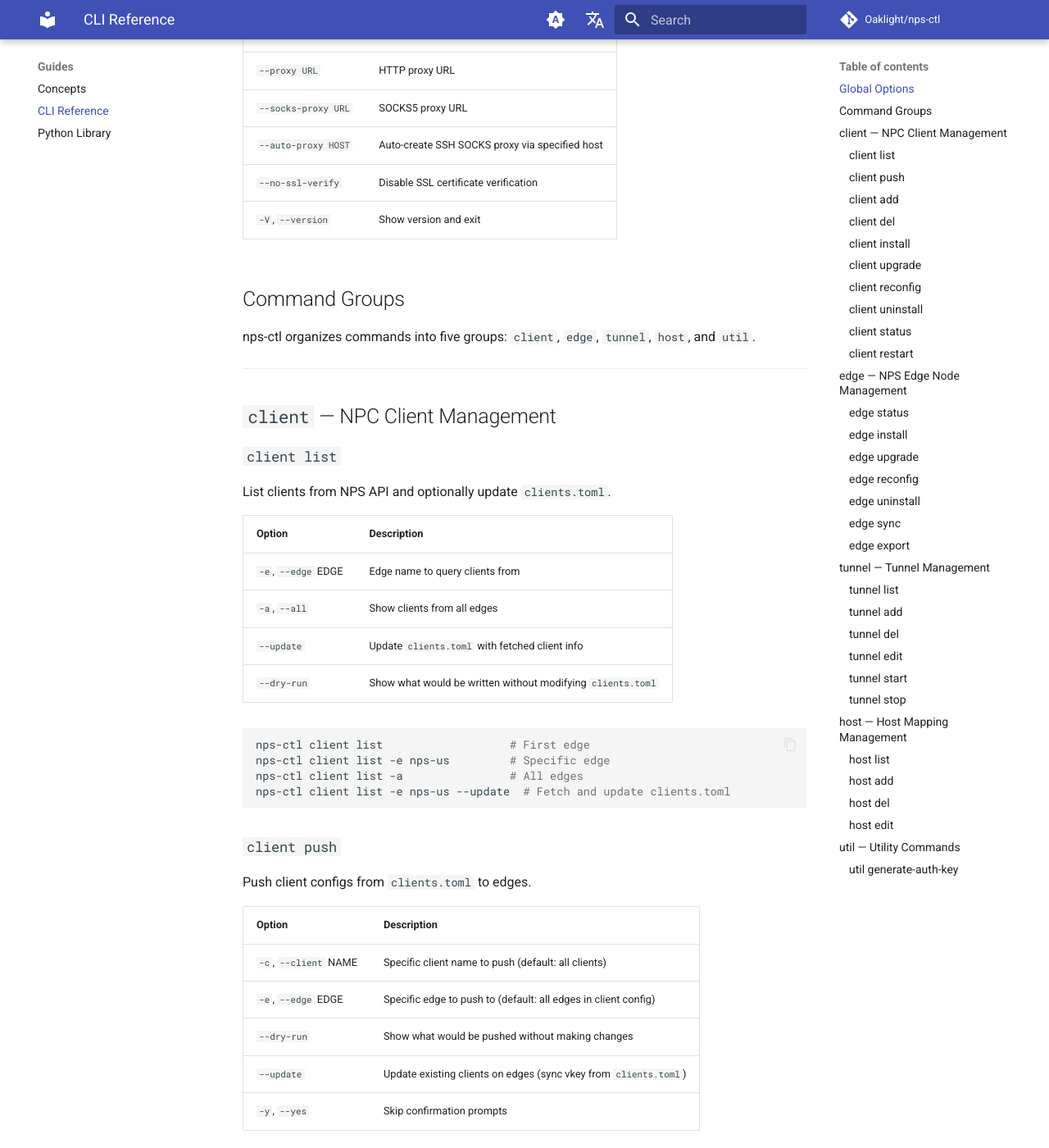
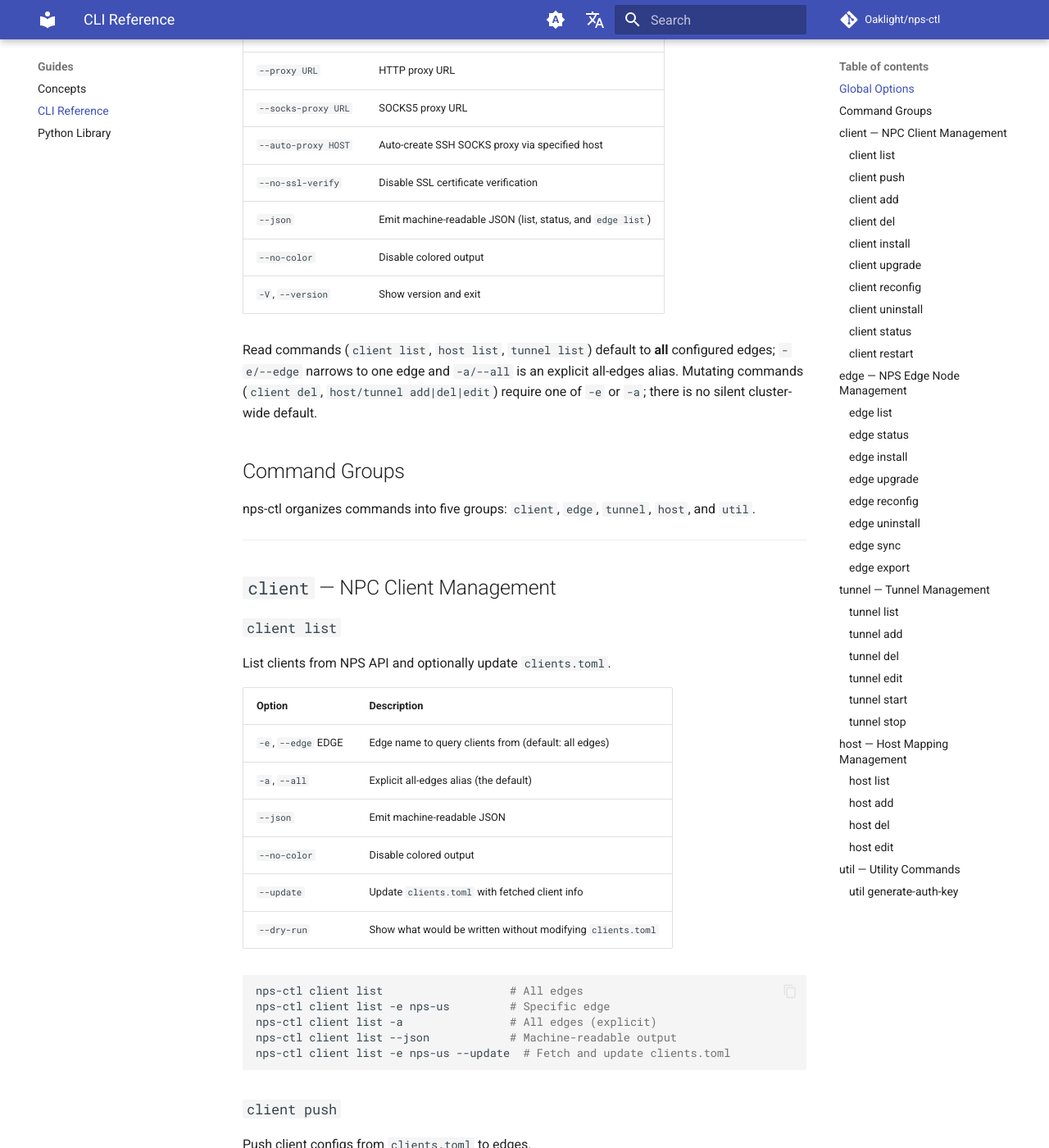
Before and after one commit to Oaklight/nps-ctl, an MkDocs documentation site: the page built from docs/guides/cli.md, in a window 1280 px wide and 1400 px high, scrolled down 514 px. Shown: the whole window at 82% size. Built offline with MkDocs 1.6.1 and Material for MkDocs 9.7.7, drawn with Linux system fonts in a browser that asks for light colours; comment, search, counter and statistics services are not loaded; some of the changed text lies outside the part shown.

Commit message:
docs: sync CLI guide with edge targeting and output changes
Document all-edges defaults for read commands, required -e/-a on
mutations, edge list, --json/--no-color, the host matrix, and non-zero
exits for client status and edge sync. Correct the edge export default
and the library list pagination behavior.

````diff
--- a/docs/guides/cli.md
+++ b/docs/guides/cli.md
@@ -13,7 +13,15 @@
 | `--socks-proxy URL` | SOCKS5 proxy URL |
 | `--auto-proxy HOST` | Auto-create SSH SOCKS proxy via specified host |
 | `--no-ssl-verify` | Disable SSL certificate verification |
+| `--json` | Emit machine-readable JSON (list, status, and `edge list`) |
+| `--no-color` | Disable colored output |
 | `-V`, `--version` | Show version and exit |
+
+Read commands (`client list`, `host list`, `tunnel list`) default to **all**
+configured edges; `-e/--edge` narrows to one edge and `-a/--all` is an
+explicit all-edges alias. Mutating commands (`client del`, `host/tunnel
+add|del|edit`) require one of `-e` or `-a`; there is no silent cluster-wide
+default.
 
 ## Command Groups
 
@@ -29,15 +37,18 @@
 
 | Option | Description |
 | --- | --- |
-| `-e`, `--edge` EDGE | Edge name to query clients from |
-| `-a`, `--all` | Show clients from all edges |
+| `-e`, `--edge` EDGE | Edge name to query clients from (default: all edges) |
+| `-a`, `--all` | Explicit all-edges alias (the default) |
+| `--json` | Emit machine-readable JSON |
+| `--no-color` | Disable colored output |
 | `--update` | Update `clients.toml` with fetched client info |
 | `--dry-run` | Show what would be written without modifying `clients.toml` |
 
 ```bash
-nps-ctl client list                   # First edge
+nps-ctl client list                   # All edges
 nps-ctl client list -e nps-us         # Specific edge
-nps-ctl client list -a                # All edges
+nps-ctl client list -a                # All edges (explicit)
+nps-ctl client list --json            # Machine-readable output
 nps-ctl client list -e nps-us --update  # Fetch and update clients.toml
 ```
 
@@ -86,12 +97,13 @@
 | --- | --- |
 | `--id` ID | Client ID (edge-specific, requires `-e`) |
 | `-r`, `--remark` NAME | Client remark name (can operate across all edges) |
-| `-e`, `--edge` EDGE | Edge name (required for `--id`, default: all edges for `--remark`) |
+| `-e`, `--edge` EDGE | Edge name (required for `--id`; required for `--remark` unless `-a/--all`) |
+| `-a`, `--all` | Delete the named client from every configured edge |
 | `-y`, `--yes` | Skip confirmation prompts |
 
 ```bash
 nps-ctl client del --id 3 -e nps-us -y          # Delete by edge-specific ID
-nps-ctl client del -r my-server                  # Delete by remark across all edges
+nps-ctl client del -r my-server -a               # Delete by remark across all edges
 ```
 
 ### `client install`
@@ -174,6 +186,10 @@
 nps-ctl client status --parallel                 # Parallel check
 ```
 
+The final line reports `ok: N, failed: N`. The command exits 1 if any SSH
+check fails or any client's NPC is not installed and running; a running
+service exits 0.
+
 ### `client restart`
 
 Restart NPC service on client machines.
@@ -192,13 +208,35 @@
 
 ## `edge` — NPS Edge Node Management
 
+### `edge list`
+
+List every edge configured in `edges.toml` without network access.
+
+| Option | Description |
+| --- | --- |
+| `--json` | Emit machine-readable JSON |
+| `--no-color` | Disable colored output |
+
+```bash
+nps-ctl edge list
+nps-ctl edge list --json
+```
+
 ### `edge status`
 
 Show status of all configured edge nodes.
 
+| Option | Description |
+| --- | --- |
+| `--json` | Emit machine-readable JSON |
+| `--no-color` | Disable colored output |
+
 ```bash
 nps-ctl edge status
+nps-ctl edge status --json
 ```
+
+Exits 1 if any edge is offline.
 
 ### `edge install`
 
@@ -286,18 +324,21 @@
 nps-ctl edge sync -f nps-asia -t tunnels --parallel   # Sync only tunnels, parallel
 ```
 
+The final line reports `edges ok: N, failed: N`. The command exits 1 if any
+target edge cannot be reached or any synced operation fails.
+
 ### `edge export`
 
 Export edge configuration to a file.
 
 | Option | Description |
 | --- | --- |
-| `-e`, `--edge` EDGE | Edge name to export (default: all edges) |
+| `-e`, `--edge` EDGE | Edge name to export (default: first configured edge) |
 | `-o`, `--output` PATH | Output file path |
 
 ```bash
 nps-ctl edge export -e nps-us -o backup.json
-nps-ctl edge export                                   # Export all edges
+nps-ctl edge export                                   # First configured edge
 ```
 
 ---
@@ -310,15 +351,19 @@
 
 | Option | Description |
 | --- | --- |
-| `-e`, `--edge` EDGE | Edge name to query (default: first edge) |
+| `-e`, `--edge` EDGE | Edge name to query (default: all edges) |
 | `-t`, `--type` {tcp,udp,socks5,httpProxy,secret,p2p,file} | Filter by tunnel type |
-| `-a`, `--all` | Show tunnels from all edges |
+| `-a`, `--all` | Explicit all-edges alias (the default) |
+| `--json` | Emit machine-readable JSON |
+| `--no-color` | Disable colored output |
 
 ```bash
-nps-ctl tunnel list                       # First edge
-nps-ctl tunnel list -a                    # All edges
+nps-ctl tunnel list                       # All edges
+nps-ctl tunnel list -a                    # All edges (explicit)
+nps-ctl tunnel list -e nps-us             # Specific edge
 nps-ctl tunnel list -t tcp                # Only TCP tunnels
 nps-ctl tunnel list -e nps-us -t udp      # UDP tunnels on specific edge
+nps-ctl tunnel list --json                # Machine-readable output
 ```
 
 ### `tunnel add`
@@ -331,13 +376,14 @@
 | `-t`, `--type` {tcp,udp,socks5,httpProxy} | Tunnel type (default: tcp) |
 | `-p`, `--port` PORT | Server port |
 | `-T`, `--target` ADDR | Target address (host:port) |
-| `-e`, `--edge` EDGE | Edge name to add tunnel to (default: all edges) |
+| `-e`, `--edge` EDGE | Edge name to add tunnel to (required unless `-a/--all`) |
+| `-a`, `--all` | Add the tunnel to every configured edge |
 | `-r`, `--remark` TEXT | Tunnel remark |
 | `-y`, `--yes` | Skip confirmation prompts |
 
 ```bash
-nps-ctl tunnel add -c my-server -t tcp -p 8080 -T 127.0.0.1:80
-nps-ctl tunnel add -c my-server -t udp -p 5353 -T 127.0.0.1:53 -r "dns"
+nps-ctl tunnel add -c my-server -t tcp -p 8080 -T 127.0.0.1:80 -a
+nps-ctl tunnel add -c my-server -t udp -p 5353 -T 127.0.0.1:53 -a -r "dns"
 nps-ctl tunnel add -c my-server -t socks5 -p 1080 -e nps-us
 ```
 
@@ -351,13 +397,14 @@
 | `-r`, `--remark` TEXT | Tunnel remark (can operate across all edges) — mutually exclusive with `--id` |
 | `-p`, `--port` PORT | Server port (use with `-t/--type` to locate tunnel across edges) |
 | `-t`, `--type` {tcp,udp,socks5,httpProxy} | Tunnel type (use with `-p/--port` to locate tunnel across edges) |
-| `-e`, `--edge` EDGE | Edge name (required for `--id`, optional for `--remark`/`--port`+`--type`) |
+| `-e`, `--edge` EDGE | Edge name (required with `--id`; otherwise use this or `-a/--all`) |
+| `-a`, `--all` | Delete the matching tunnel from every configured edge |
 | `-y`, `--yes` | Skip confirmation prompts |
 
 ```bash
 nps-ctl tunnel del --id 5 -e nps-us -y           # By edge-specific ID
-nps-ctl tunnel del -r "dns"                       # By remark across all edges
-nps-ctl tunnel del -p 8080 -t tcp                 # By port+type across all edges
+nps-ctl tunnel del -r "dns" -a                    # By remark across all edges
+nps-ctl tunnel del -p 8080 -t tcp -a              # By port+type across all edges
 ```
 
 !!! note "Multi-match safety"
@@ -375,7 +422,8 @@
 | `-r`, `--remark` TEXT | Tunnel remark to locate (can operate across all edges) — mutually exclusive with `--id` |
 | `-p`, `--port` PORT | Server port to locate (use with `-t/--type` across edges) |
 | `-t`, `--type` {tcp,udp,socks5,httpProxy} | Tunnel type to locate (use with `-p/--port` across edges) |
-| `-e`, `--edge` EDGE | Edge name (required for `--id`, optional for `--remark`/`--port`+`--type`) |
+| `-e`, `--edge` EDGE | Edge name (required with `--id`; otherwise use this or `-a/--all`) |
+| `-a`, `--all` | Edit the matching tunnel on every configured edge |
 
 **Value options (what to change):**
 
@@ -387,8 +435,8 @@
 | `-y`, `--yes` | Skip confirmation prompts |
 
 ```bash
-nps-ctl tunnel edit -r "dns" --new-target 10.0.0.1:53
-nps-ctl tunnel edit -p 8080 -t tcp --new-port 9090
+nps-ctl tunnel edit -r "dns" -a --new-target 10.0.0.1:53
+nps-ctl tunnel edit -p 8080 -t tcp -a --new-port 9090
 nps-ctl tunnel edit --id 5 -e nps-us --new-remark "web-proxy"
 ```
 
@@ -428,14 +476,24 @@
 
 | Option | Description |
 | --- | --- |
-| `-e`, `--edge` EDGE | Edge name to query (default: first edge) |
-| `-a`, `--all` | Show host mappings from all edges |
+| `-e`, `--edge` EDGE | Edge name to query (default: all edges) |
+| `-a`, `--all` | Explicit all-edges alias (the default) |
+| `--matrix` | Domain-by-edge presence matrix |
+| `--json` | Emit machine-readable JSON |
+| `--no-color` | Disable colored output |
 
 ```bash
 nps-ctl host list
 nps-ctl host list -a
 nps-ctl host list -e nps-us
+nps-ctl host list --matrix          # Presence of every domain on every edge
+nps-ctl host list --matrix --json
 ```
+
+The matrix shows the union of domains as rows and configured edges as
+columns. Cells are `✓` present, `-` missing, and `!` fetch failed; failed
+edges also show their error under the table. The command exits 1 when any
+edge could not be fetched.
 
 ### `host add`
 
@@ -446,15 +504,16 @@
 | `-d`, `--domain` DOMAIN | Domain name (required) |
 | `-c`, `--client` NAME | Client name or ID (required) |
 | `-T`, `--target` ADDR | Target address (host:port) (required) |
-| `-e`, `--edge` EDGE | Edge name to add host mapping to (default: all edges) |
+| `-e`, `--edge` EDGE | Edge name to add host mapping to (required unless `-a/--all`) |
+| `-a`, `--all` | Add the host mapping to every configured edge |
 | `-r`, `--remark` TEXT | Host mapping remark |
 | `--auth` TEXT | HTTP Basic Auth (`"user=pass"` or `"user1=pass1,user2=pass2"`) |
 | `-y`, `--yes` | Skip confirmation prompts |
 
 ```bash
-nps-ctl host add -d app.example.com -c my-server -T :8080
-nps-ctl host add -d api.example.com -c my-server -T 127.0.0.1:3000 -r "api"
-nps-ctl host add -d private.example.com -c my-server -T :8080 --auth "admin=secret"
+nps-ctl host add -d app.example.com -c my-server -T :8080 -a
+nps-ctl host add -d api.example.com -c my-server -T 127.0.0.1:3000 -a -r "api"
+nps-ctl host add -d private.example.com -c my-server -T :8080 -a --auth "admin=secret"
 ```
 
 ### `host del`
@@ -466,13 +525,14 @@
 | `--id` ID | Host ID (edge-specific, requires `-e`) |
 | `-d`, `--domain` DOMAIN | Host domain name (can operate across all edges) |
 | `-r`, `--remark` TEXT | Host remark (can operate across all edges) |
-| `-e`, `--edge` EDGE | Edge name (required for `--id`, optional for `--domain`/`--remark`) |
+| `-e`, `--edge` EDGE | Edge name (required with `--id`; otherwise use this or `-a/--all`) |
+| `-a`, `--all` | Delete the matching host mapping from every configured edge |
 | `-y`, `--yes` | Skip confirmation prompts |
 
 ```bash
 nps-ctl host del --id 2 -e nps-us -y             # By edge-specific ID
-nps-ctl host del -d app.example.com               # By domain across all edges
-nps-ctl host del -r "api"                         # By remark across all edges
+nps-ctl host del -d app.example.com -a            # By domain across all edges
+nps-ctl host del -r "api" -a                      # By remark across all edges
 ```
 
 !!! note "Multi-match safety"
@@ -489,7 +549,8 @@
 | `--id` ID | Host ID to edit (edge-specific, requires `-e`) — mutually exclusive with `--domain` and `--remark` |
 | `-d`, `--domain` DOMAIN | Host domain to locate (can operate across all edges) |
 | `-r`, `--remark` TEXT | Host remark to locate (can operate across all edges) |
-| `-e`, `--edge` EDGE | Edge name (required for `--id`, optional for `--domain`/`--remark`) |
+| `-e`, `--edge` EDGE | Edge name (required with `--id`; otherwise use this or `-a/--all`) |
+| `-a`, `--all` | Edit the matching host mapping on every configured edge |
 
 **Value options (what to change):**
 
@@ -502,10 +563,10 @@
 | `-y`, `--yes` | Skip confirmation prompts |
 
 ```bash
-nps-ctl host edit -d app.example.com --new-target :9090
-nps-ctl host edit -r "api" --new-domain api-v2.example.com
+nps-ctl host edit -d app.example.com -a --new-target :9090
+nps-ctl host edit -r "api" -a --new-domain api-v2.example.com
 nps-ctl host edit --id 2 -e nps-us --new-remark "web-app"
-nps-ctl host edit -d private.example.com --auth ""   # clear auth
+nps-ctl host edit -d private.example.com -a --auth ""   # clear auth
 ```
 
 ---
````
Also changed, not shown: docs/guides/library.md (+5 -0 lines), docs/reference/cli-flags.md (+9 -2 lines).
